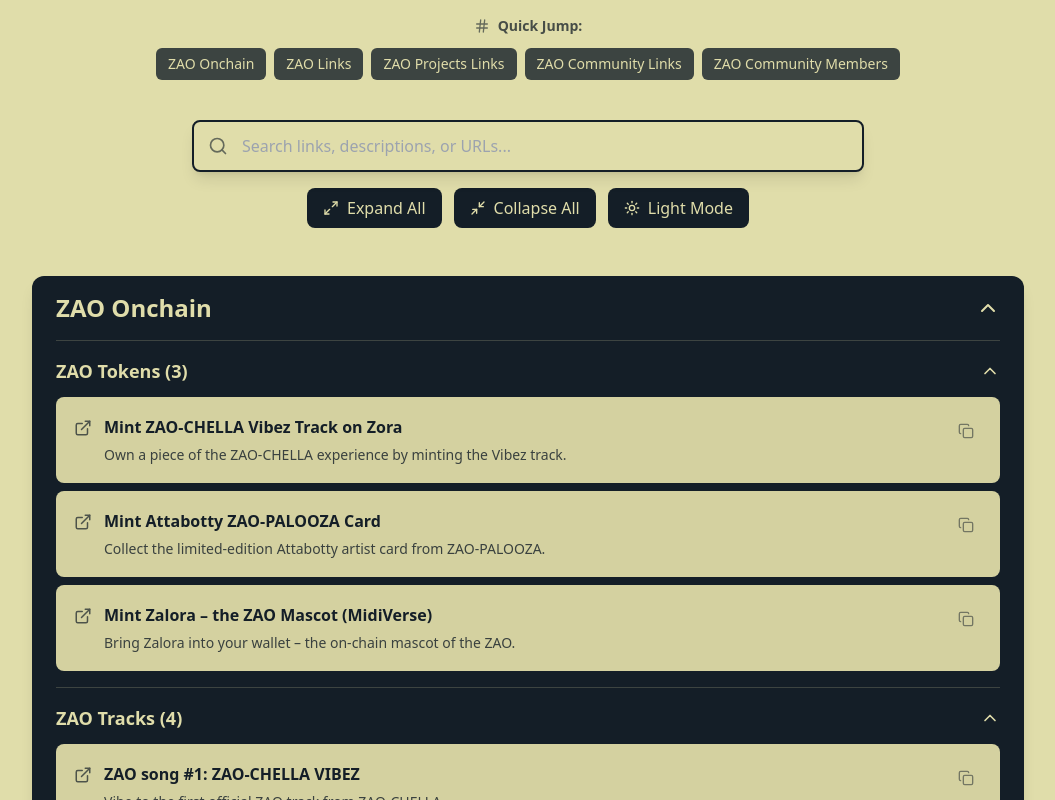
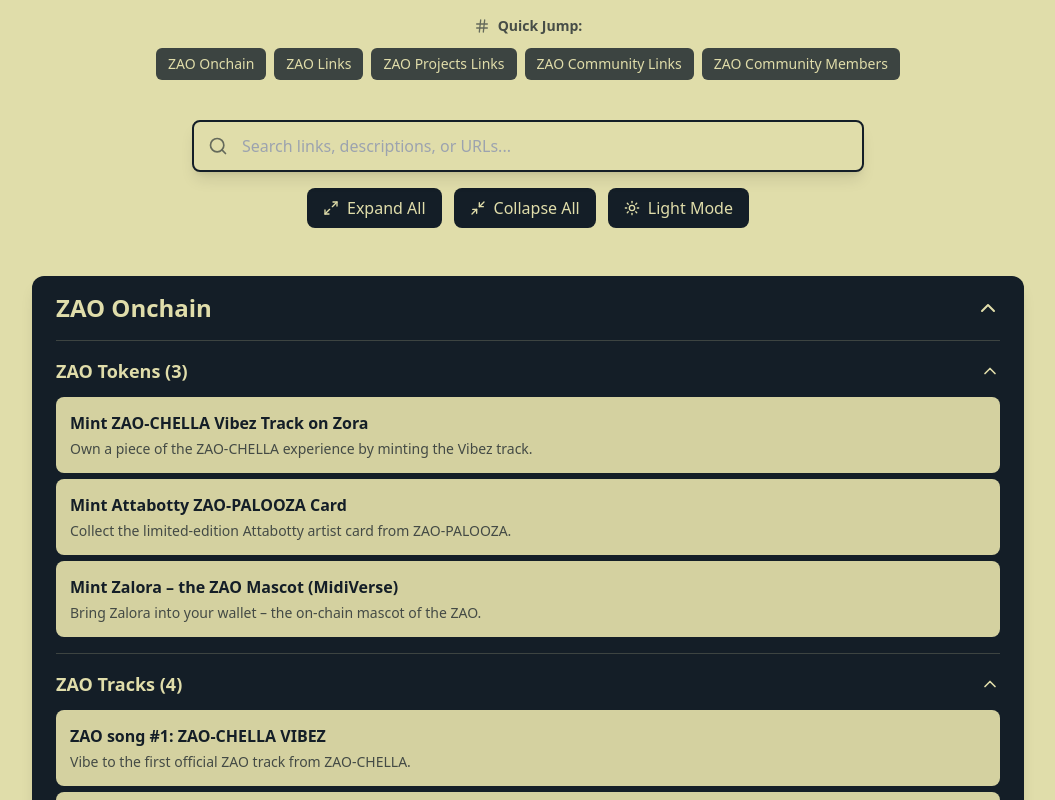
Before and after one commit to bettercallzaal/ZAONEXUS, a Next.js app: page / in a window 1280 px wide. Both pictures are taken after a click on the button "Expand All". Shown: the top 800 px of the page, without its empty margins (112-1167 px from the left). Built offline with nearby package versions, Linux system fonts and the light colour scheme.

Commit message:
Simplify design: remove icons and copy buttons, reduce padding for cleaner compact look

```diff
--- a/app/page.tsx
+++ b/app/page.tsx
@@ -1,7 +1,7 @@
 'use client';
 
 import { useState, useMemo } from 'react';
-import { Search, ExternalLink, ChevronDown, ChevronUp, Moon, Sun, Maximize2, Minimize2, Copy, Check, Hash } from 'lucide-react';
+import { Search, ChevronDown, ChevronUp, Moon, Sun, Maximize2, Minimize2, Hash } from 'lucide-react';
 import { linksData, type MainCategory, type Subcategory } from './data/links';
 
 export default function Home() {
@@ -9,7 +9,6 @@
   const [darkMode, setDarkMode] = useState(true);
   const [expandedCategories, setExpandedCategories] = useState<Set<string>>(new Set());
   const [expandedSubcategories, setExpandedSubcategories] = useState<Set<string>>(new Set());
-  const [copiedUrl, setCopiedUrl] = useState<string | null>(null);
   const [isSearchSticky, setIsSearchSticky] = useState(false);
 
   const totalLinks = useMemo(() => {
@@ -78,16 +77,6 @@
   const collapseAll = () => {
     setExpandedCategories(new Set());
     setExpandedSubcategories(new Set());
-  };
-
-  const copyToClipboard = async (url: string) => {
-    try {
-      await navigator.clipboard.writeText(url);
-      setCopiedUrl(url);
-      setTimeout(() => setCopiedUrl(null), 2000);
-    } catch (err) {
-      console.error('Failed to copy:', err);
-    }
   };
 
   const scrollToCategory = (categoryId: string) => {
@@ -224,11 +213,14 @@
                           </button>
 
                           {expandedSubcategories.has(subKey) && (
-                            <ul className="space-y-2">
+                            <ul className="space-y-1.5">
                               {sub.links.map((link, linkIdx) => (
                                 <li key={linkIdx} className="group">
-                                  <div
-                                    className="flex items-start gap-3 p-4 rounded-lg transition-all duration-200 hover:shadow-md border-2"
+                                  <a
+                                    href={link.url}
+                                    target="_blank"
+                                    rel="noopener noreferrer"
+                                    className="block p-3 rounded-lg transition-all duration-200 hover:shadow-md border-2"
                                     style={{
                                       backgroundColor: 'var(--link-bg)',
                                       borderColor: 'transparent',
@@ -242,36 +234,15 @@
                                       e.currentTarget.style.transform = 'translateX(0)';
                                     }}
                                   >
-                                    <ExternalLink size={18} className="mt-1 flex-shrink-0" style={{ color: 'var(--text-color)', opacity: 0.7 }} />
-                                    <div className="flex-1 min-w-0">
-                                      <a
-                                        href={link.url}
-                                        target="_blank"
-                                        rel="noopener noreferrer"
-                                        className="font-semibold group-hover:underline block"
-                                        style={{ color: 'var(--text-color)' }}
-                                      >
-                                        {link.title}
-                                      </a>
-                                      {link.description && (
-                                        <div className="text-sm mt-1.5" style={{ color: 'var(--text-color)', opacity: 0.8 }}>
-                                          {link.description}
-                                        </div>
-                                      )}
+                                    <div className="font-semibold group-hover:underline" style={{ color: 'var(--text-color)' }}>
+                                      {link.title}
                                     </div>
-                                    <button
-                                      onClick={() => copyToClipboard(link.url)}
-                                      className="flex-shrink-0 p-2 rounded-md transition-all duration-200 hover:scale-110"
-                                      style={{
-                                        backgroundColor: copiedUrl === link.url ? 'var(--accent-bg)' : 'transparent',
-                                        color: copiedUrl === link.url ? 'var(--accent-text)' : 'var(--text-color)',
-                                        opacity: copiedUrl === link.url ? 1 : 0.5,
-                                      }}
-                                      title="Copy link"
-                                    >
-                                      {copiedUrl === link.url ? <Check size={16} /> : <Copy size={16} />}
-                                    </button>
-                                  </div>
+                                    {link.description && (
+                                      <div className="text-sm mt-1" style={{ color: 'var(--text-color)', opacity: 0.75 }}>
+                                        {link.description}
+                                      </div>
+                                    )}
+                                  </a>
                                 </li>
                               ))}
                             </ul>
```
Also changed, not shown: scripts/add-link.js (added, +137 -0 lines).
